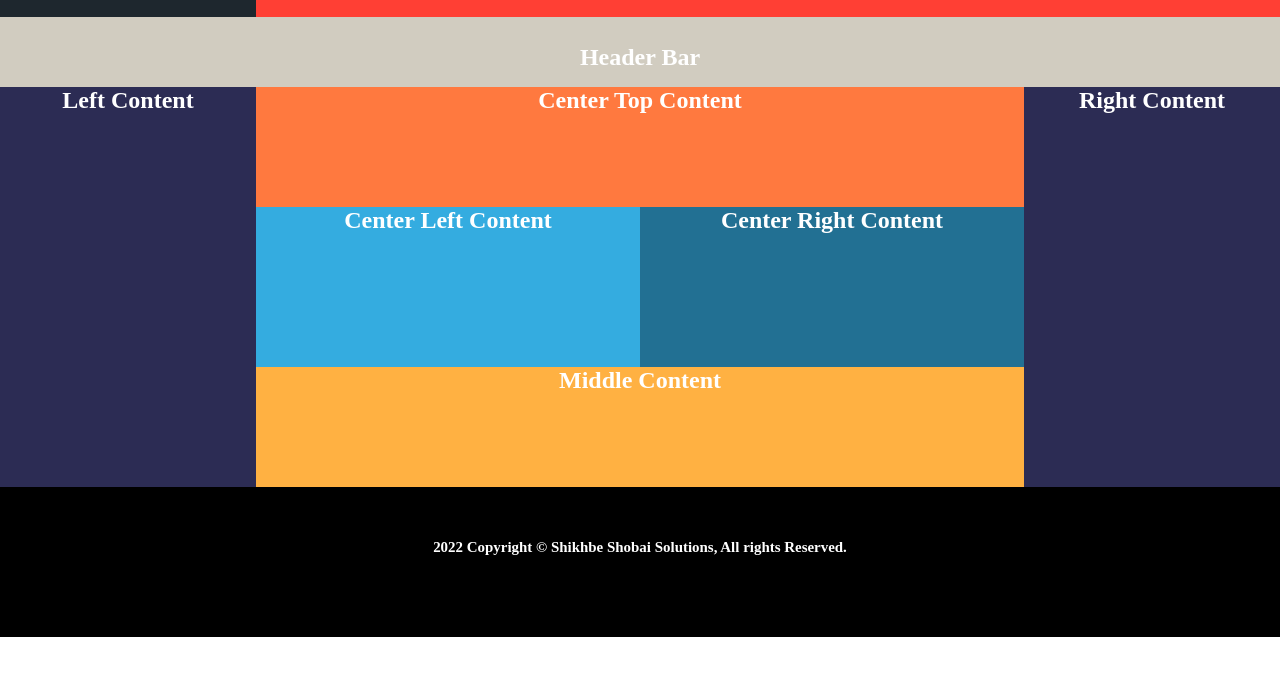
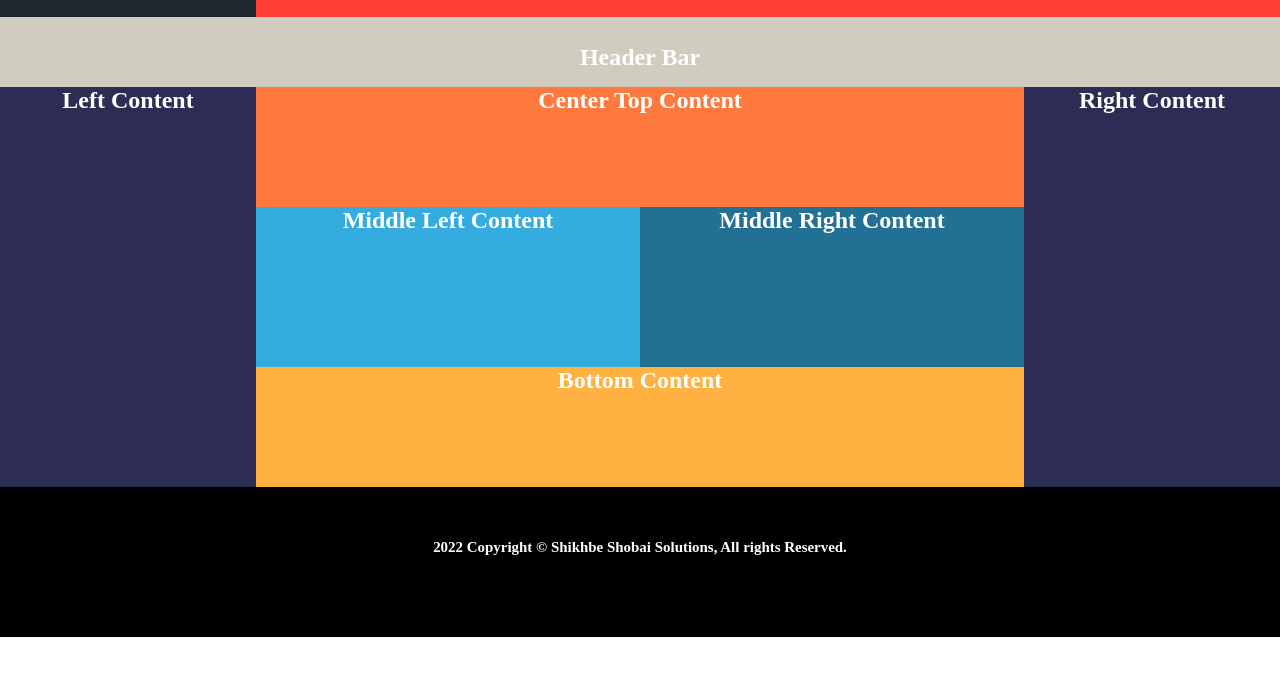
Before and after one commit to talrazee/Layout-2, a plain HTML site: page index.html in a window 1280 px wide. Shown: the part 83-758 px from the top of the page. Drawn offline with Linux system fonts and the light colour scheme.

Commit message:
Update index.html

```diff
--- a/index.html
+++ b/index.html
@@ -30,11 +30,11 @@
           <h1>Center Top Content</h1>
       </div>
       <div class="center">
-          <div class="center_left"><h1>Center Left Content</h1></div>
-          <div class="center_right"><h1>Center Right Content</h1></div>
+          <div class="center_left"><h1>Middle Left Content</h1></div>
+          <div class="center_right"><h1>Middle Right Content</h1></div>
       </div>
       <div class="bottom">
-          <h1>Middle Content</h1>
+          <h1>Bottom Content</h1>
       </div>
     </div>
     <div class="right_content">
```
